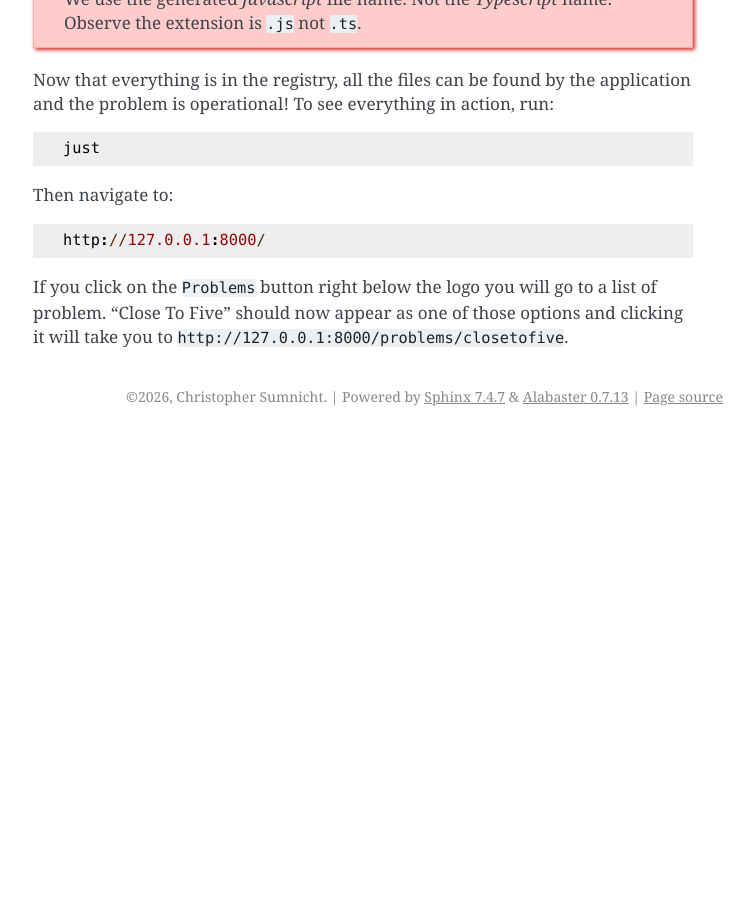
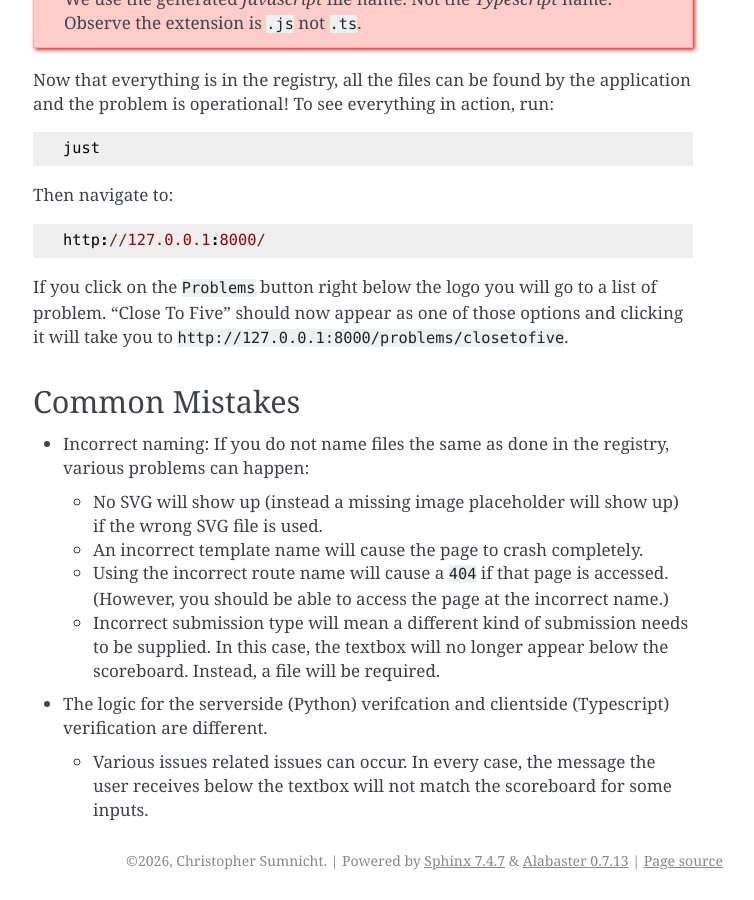
Before and after one commit to thyrgle/conjecscore, a Sphinx documentation site: the page built from docs/source/example.rst, in a window 1280 px wide and 900 px high, scrolled down 4875 px. Shown: the whole window, without its empty margins (387-1141 px from the left). Built offline with Sphinx 7.4.7, drawn with Linux system fonts in a browser that asks for light colours; before the commit the page ends 5311 px from its top, so only the background shows below that.

Commit message:
Added some common mistakes that can be made.

```diff
--- a/docs/source/example.rst
+++ b/docs/source/example.rst
@@ -164,3 +164,18 @@ Then navigate to:
    http://127.0.0.1:8000/
 
 If you click on the ``Problems`` button right below the logo you will go to a list of problem. "Close To Five" should now appear as one of those options and clicking it will take you to ``http://127.0.0.1:8000/problems/closetofive``.
+
+---------------
+Common Mistakes
+---------------
+
+- Incorrect naming: If you do not name files the same as done in the registry, various problems can happen:
+
+  - No SVG will show up (instead a missing image placeholder will show up) if the wrong SVG file is used.
+  - An incorrect template name will cause the page to crash completely.
+  - Using the incorrect route name will cause a ``404`` if that page is accessed. (However, you should be able to access the page at the incorrect name.)
+  - Incorrect submission type will mean a different kind of submission needs to be supplied. In this case, the textbox will no longer appear below the scoreboard. Instead, a file will be required.
+
+- The logic for the serverside (Python) verifcation and clientside (Typescript) verification are different.
+
+  - Various issues related issues can occur. In every case, the message the user receives below the textbox will not match the scoreboard for some inputs.
```
